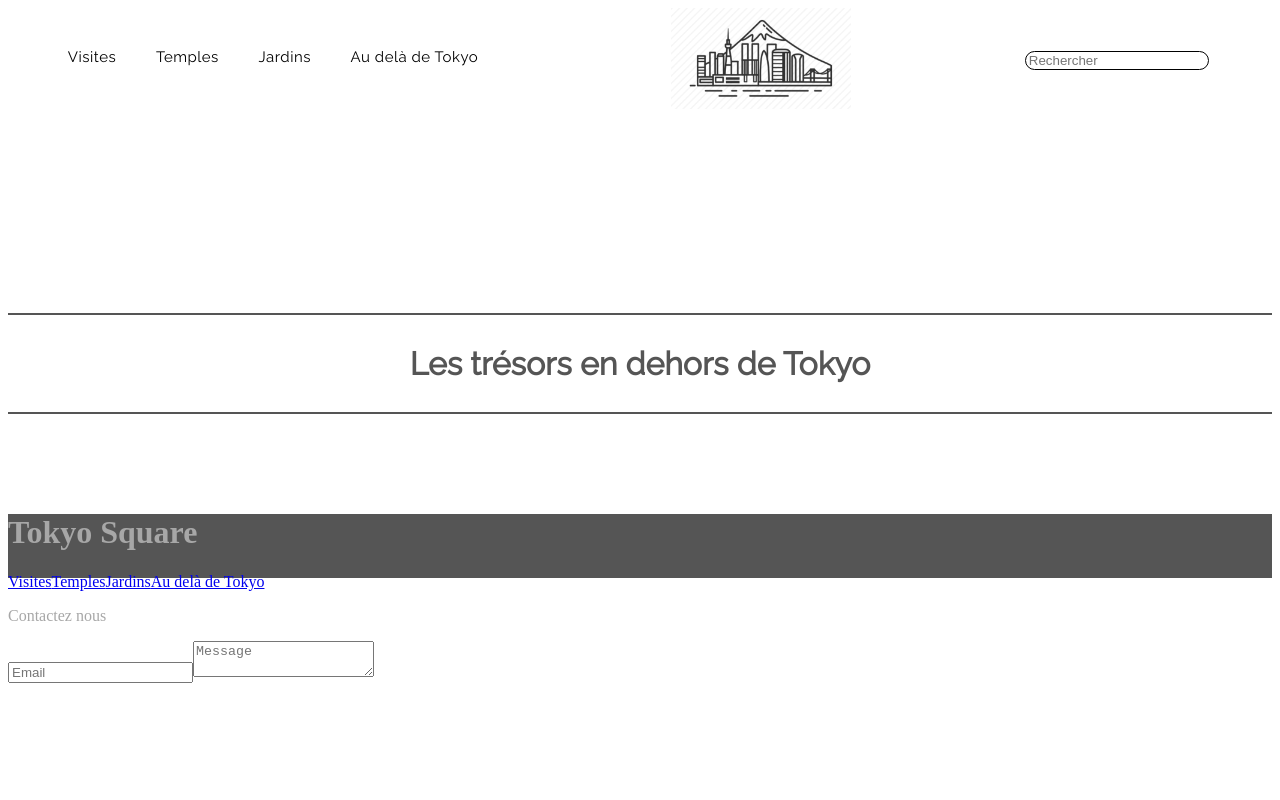
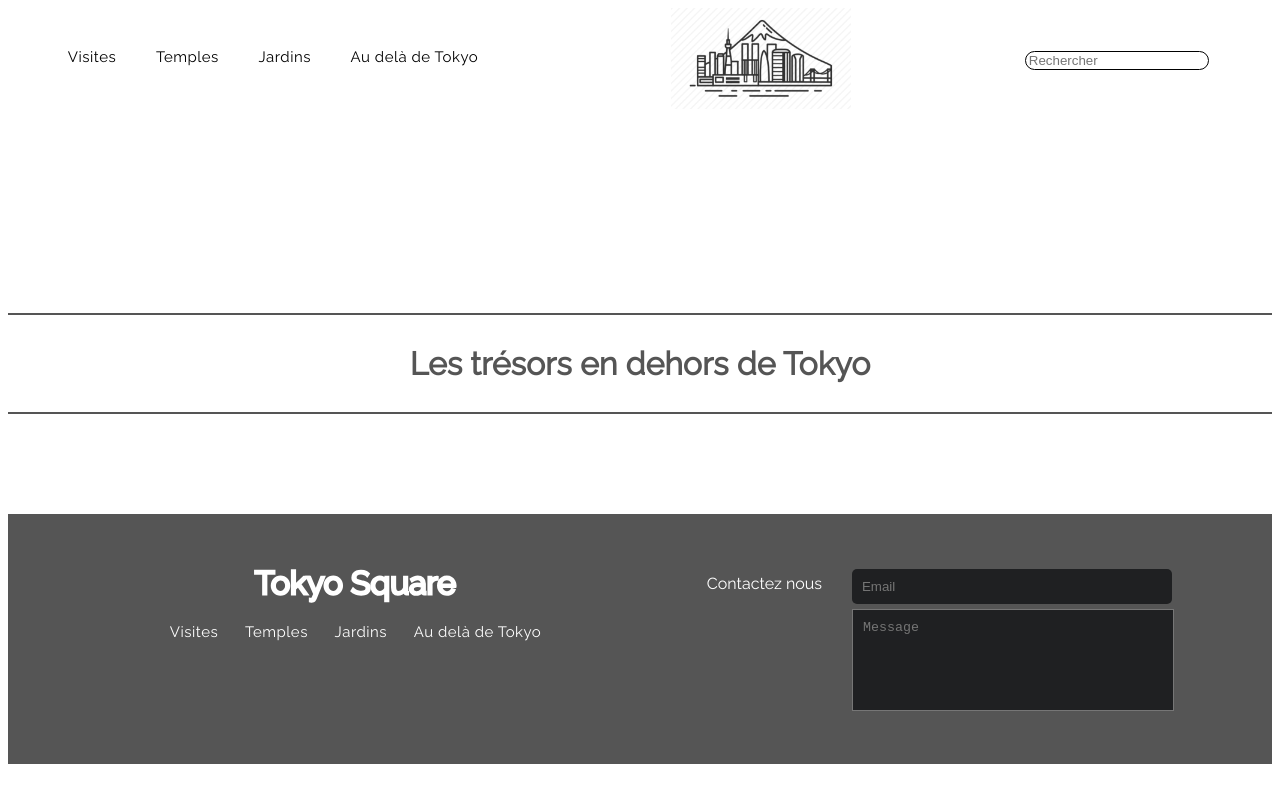
Before and after one commit to philamwild/tokyo, a React (Create React App) app: page /audela in a window 1280 px wide. Built offline with nearby package versions, Linux system fonts and the light colour scheme.

Commit message:
add input, textearea =reorganization of the page

```diff
--- a/src/components/style/Footer.scss
+++ b/src/components/style/Footer.scss
@@ -1,31 +1,37 @@
+@import "./../../index.scss";
+
 footer {
   background-color: #555555;
-  height: 8vh;
+  height: 250px;
   color: #a7a7a7;
-}
-
-footer img {
-  width: 20px;
-  height: 25px;
-  object-fit: cover;
-}
-
-.footer-line {
+  font-family: $fontFamily;
+  color: white;
+  .footer-container {
+    position: relative;
     display: flex;
     flex-direction: row;
-  max-width: 90%;
-  margin: 0 auto;
-  padding-top: 10px;
+    justify-content: space-between;
+    width: 90%;
+    padding: 50px;
+    margin: auto;
   }
-
-.footer-list {
+  .left-container {
+    display: flex;
+    flex-direction: column;
+    width: 50%;
+    justify-content: start;
+    align-items: center;
+    h1 {
+      margin-top: 0;
+      -webkit-text-stroke: 3px white;
+      font-weight: 100;
+    }
+    .link-list {
       display: flex;
       flex-direction: row;
       justify-content: space-around;
-  width: 40%;
-}
-
-.footer-list a {
+      width: 70%;
+      a {
         font-family: "Raleway", sans-serif;
         font-weight: 300;
         font-size: 15px;
@@ -34,26 +40,41 @@ footer img {
         text-decoration: none;
         color: white;
       }
-
-.footer-icon {
+    }
+  }
+  .right-container {
+    width: 50%;
     display: flex;
     flex-direction: row;
-  justify-content: space-around;
-  width: 10%;
-  margin-left: 45%;
+    justify-content: center;
+
+    p {
+      height: 100%;
+      margin-top: 0;
+      padding: 10px;
     }
-
-.separation-bar {
-  height: 2px;
-  background-color: white;
-  max-width: 90%;
-  margin: 0 auto;
-  opacity: 0.4;
+    .form {
+      display: flex;
+      flex-direction: column;
+      margin: 0 0 0 20px;
+      width: 300px;
+      input {
+        background-color: #1f2022;
+        margin: 5px auto;
+        border-radius: 5px;
+        border: none;
+        width: 100%;
+        color: white;
+        padding: 10px;
       }
-
-.footer-list p {
-  font-family: "Raleway", sans-serif;
-  font-weight: 300;
-  font-size: 12px;
-  letter-spacing: 0.5px;
+      textarea {
+        background-color: #1f2022;
+        resize: none;
+        height: 80px;
+        color: white;
+        width: 100%;
+        padding: 10px;
       }
+    }
+  }
+}
```
Lines whose indentation alone changed are shown as unchanged.
